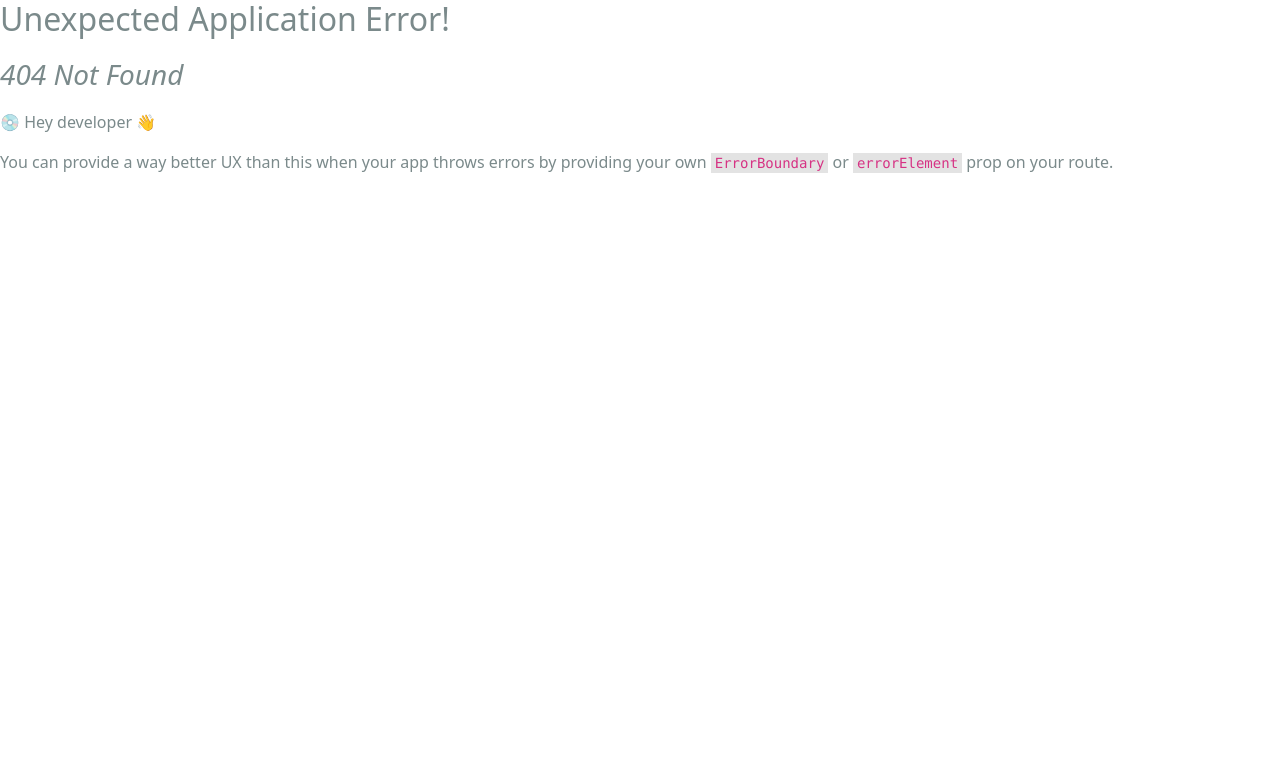
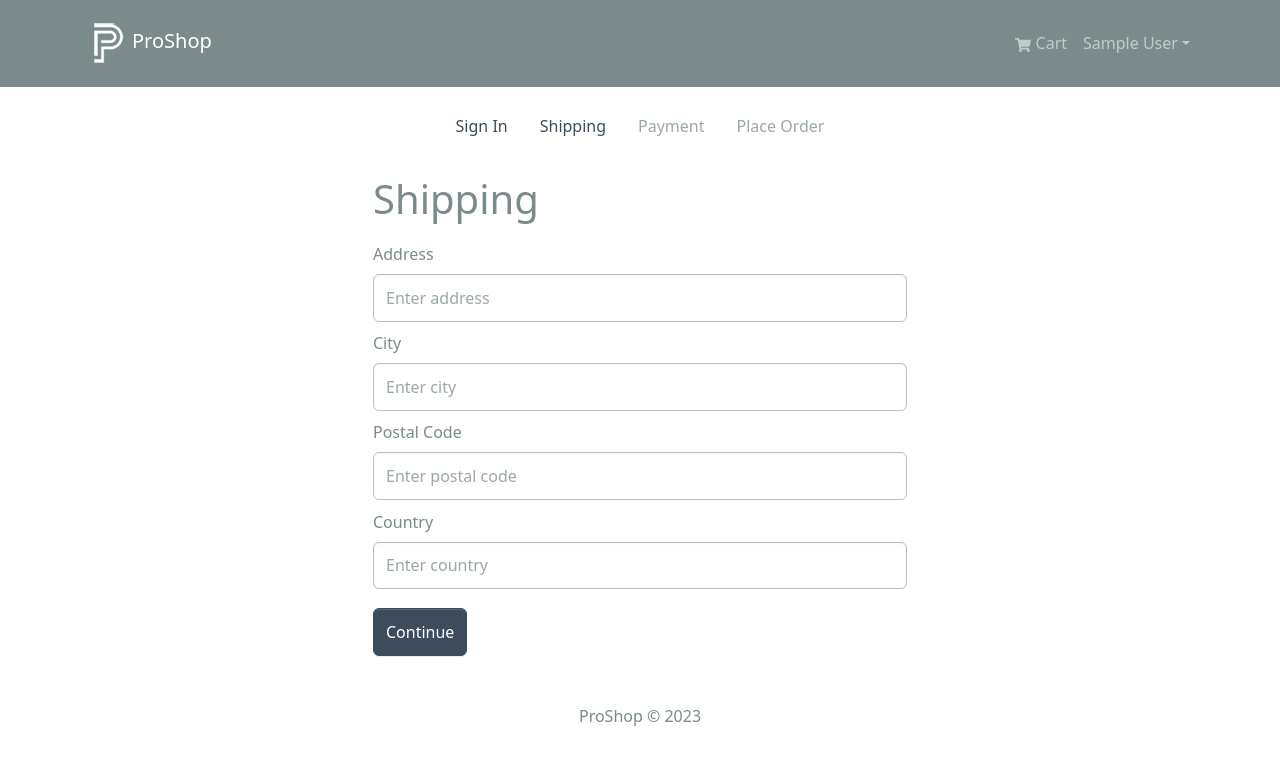
Before and after one commit to jsilver88/proshop, a React (Vite) app in the folder frontend/: page /shipping in a window 1280 px wide. Before the commit this address had no page. Shown: the top 760 px of the page. Built offline with nearby package versions, Linux system fonts and the light colour scheme; sample sign-in values are in the browser's storage.

Commit message:
created the shipping page, implemented the private route page if a user is logged in, checkout steps, payment method

```diff
--- /dev/null
+++ b/frontend/src/components/CheckoutSteps.jsx
@@ -0,0 +1,46 @@
+import { Nav } from "react-bootstrap"
+import { LinkContainer } from "react-router-bootstrap"
+
+const CheckoutSteps = ({ step1, step2, step3, step4 }) => {
+  return (
+    <Nav className="justify-content-center mb-4">
+      <Nav.Item>
+        {step1 ? (
+          <LinkContainer to="/login">
+            <Nav.Link>Sign In</Nav.Link>
+          </LinkContainer>
+        ) : (
+          <Nav.Link disabled>Sign In</Nav.Link>
+        )}
+      </Nav.Item>
+      <Nav.Item>
+        {step2 ? (
+          <LinkContainer to="/shipping">
+            <Nav.Link>Shipping</Nav.Link>
+          </LinkContainer>
+        ) : (
+          <Nav.Link disabled>Shipping</Nav.Link>
+        )}
+      </Nav.Item>
+      <Nav.Item>
+        {step3 ? (
+          <LinkContainer to="/payment">
+            <Nav.Link>Payment</Nav.Link>
+          </LinkContainer>
+        ) : (
+          <Nav.Link disabled>Payment</Nav.Link>
+        )}
+      </Nav.Item>
+      <Nav.Item>
+        {step4 ? (
+          <LinkContainer to="/placeorder">
+            <Nav.Link>Pace Order</Nav.Link>
+          </LinkContainer>
+        ) : (
+          <Nav.Link disabled>Place Order</Nav.Link>
+        )}
+      </Nav.Item>
+    </Nav>
+  )
+}
+export default CheckoutSteps
--- /dev/null
+++ b/frontend/src/components/PrivateRoute.jsx
@@ -0,0 +1,9 @@
+import { Outlet, Navigate } from "react-router-dom"
+import { useSelector } from "react-redux"
+
+const PrivateRoute = () => {
+  const { userInfo } = useSelector((state) => state.auth)
+
+  return userInfo ? <Outlet /> : <Navigate to="/login" replace />
+}
+export default PrivateRoute
--- a/frontend/src/main.jsx
+++ b/frontend/src/main.jsx
@@ -9,13 +9,16 @@ import {
 import { Provider } from "react-redux"
 import store from "./store.js"
 import App from "./App.jsx"
+import PrivateRoute from "./components/PrivateRoute.jsx"
 import HomeScreen from "./screens/HomeScreen.jsx"
 import ProductScreen from "./screens/ProductScreen.jsx"
 import CartScreen from "./screens/CartScreen.jsx"
 import LoginScreen from "./screens/LoginScreen.jsx"
 import RegisterScreen from "./screens/RegisterScreen.jsx"
+import ShippingScreen from "./screens/ShippingScreen.jsx"
 import "./assets/styles/bootstrap.custom.css"
 import "./index.css"
+import PaymentScreen from "./screens/PaymentScreen.jsx"
 
 const router = createBrowserRouter(
   createRoutesFromElements(
@@ -25,6 +28,11 @@ const router = createBrowserRouter(
       <Route path="/cart" element={<CartScreen />} />
       <Route path="/login" element={<LoginScreen />} />
       <Route path="/register" element={<RegisterScreen />} />
+
+      <Route path="" element={<PrivateRoute />}>
+        <Route path="/shipping" element={<ShippingScreen />} />
+        <Route path="/payment" element={<PaymentScreen />} />
+      </Route>
     </Route>
   )
 )
--- /dev/null
+++ b/frontend/src/screens/PaymentScreen.jsx
@@ -0,0 +1,59 @@
+import { useState, useEffect } from "react"
+import { useDispatch, useSelector } from "react-redux"
+import { useNavigate } from "react-router-dom"
+import { Form, Button, Col } from "react-bootstrap"
+import FormContainer from "../components/FormContainer"
+import CheckoutSteps from "../components/CheckoutSteps"
+import { savePaymentMethod } from "../slices/cartSlice"
+
+const PaymentScreen = () => {
+  const [paymentMethod, setPaymentMethod] = useState("PayPal")
+
+  const dispatch = useDispatch()
+  const navigate = useNavigate()
+
+  const cart = useSelector((state) => state.cart)
+  const { shippingAddress } = cart
+
+  useEffect(() => {
+    if (!shippingAddress) {
+      navigate("/shipping")
+    }
+  }, [shippingAddress, navigate])
+
+  const submitHandler = (e) => {
+    e.preventDefault()
+    dispatch(savePaymentMethod(paymentMethod))
+    navigate("/placeorder")
+  }
+
+  return (
+    <FormContainer>
+      <CheckoutSteps step1 step2 step3 />
+      <h1>Paymenth Method</h1>
+
+      <Form onSubmit={submitHandler}>
+        <Form.Group>
+          <Form.Label as="legend">Select Method</Form.Label>
+          <Col>
+            <Form.Check
+              type="radio"
+              className="my-2"
+              label="PayPal or Credit Card"
+              id="PayPal"
+              name="paymentMethod"
+              value="PayPal"
+              checked
+              onChange={(e) => setPaymentMethod(e.target.value)}
+            ></Form.Check>
+          </Col>
+        </Form.Group>
+
+        <Button type="submit" variant="primary" className="my-2">
+          Continue
+        </Button>
+      </Form>
+    </FormContainer>
+  )
+}
+export default PaymentScreen
--- a/frontend/src/screens/RegisterScreen.jsx
+++ b/frontend/src/screens/RegisterScreen.jsx
@@ -35,7 +35,7 @@ const RegisterScreen = () => {
     e.preventDefault()
 
     if (password !== confirmPassword) {
-      toast.error("Password do not match")
+      toast.error("Passwords do not match")
     } else {
       try {
         const res = await register({ name, email, password }).unwrap()
--- /dev/null
+++ b/frontend/src/screens/ShippingScreen.jsx
@@ -0,0 +1,77 @@
+import { useState } from "react"
+import { useSelector, useDispatch } from "react-redux"
+import { useNavigate } from "react-router-dom"
+import { Form, Button } from "react-bootstrap"
+import FormContainer from "../components/FormContainer"
+import { saveShippingAddress } from "../slices/cartSlice"
+import CheckoutSteps from "../components/CheckoutSteps"
+
+const ShippingScreen = () => {
+  const cart = useSelector((state) => state.cart)
+  const { shippingAddress } = cart
+
+  const [address, setAddress] = useState(shippingAddress?.address || "")
+  const [city, setCity] = useState(shippingAddress?.city || "")
+  const [postalCode, setPostalCode] = useState(
+    shippingAddress?.postalCode || ""
+  )
+  const [country, setCountry] = useState(shippingAddress?.country || "")
+
+  const dispatch = useDispatch()
+  const navigate = useNavigate()
+
+  const submitHandler = (e) => {
+    e.preventDefault()
+    dispatch(saveShippingAddress({ address, city, postalCode, country }))
+    navigate("/payment")
+  }
+
+  return (
+    <FormContainer>
+      <CheckoutSteps step1 step2 />
+      <h1>Shipping</h1>
+      <Form onSubmit={submitHandler}>
+        <Form.Group controlId="address" className="my-2">
+          <Form.Label>Address</Form.Label>
+          <Form.Control
+            type="text"
+            placeholder="Enter address"
+            value={address}
+            onChange={(e) => setAddress(e.target.value)}
+          ></Form.Control>
+        </Form.Group>
+        <Form.Group controlId="city" className="my-2">
+          <Form.Label>City</Form.Label>
+          <Form.Control
+            type="text"
+            placeholder="Enter city"
+            value={city}
+            onChange={(e) => setCity(e.target.value)}
+          ></Form.Control>
+        </Form.Group>
+        <Form.Group controlId="postalCode" className="my-2">
+          <Form.Label>Postal Code</Form.Label>
+          <Form.Control
+            type="text"
+            placeholder="Enter postal code"
+            value={postalCode}
+            onChange={(e) => setPostalCode(e.target.value)}
+          ></Form.Control>
+        </Form.Group>
+        <Form.Group controlId="country" className="my-2">
+          <Form.Label>Country</Form.Label>
+          <Form.Control
+            type="text"
+            placeholder="Enter country"
+            value={country}
+            onChange={(e) => setCountry(e.target.value)}
+          ></Form.Control>
+        </Form.Group>
+        <Button type="submit" variant="primary" className="my-2">
+          Continue
+        </Button>
+      </Form>
+    </FormContainer>
+  )
+}
+export default ShippingScreen
--- a/frontend/src/slices/cartSlice.js
+++ b/frontend/src/slices/cartSlice.js
@@ -3,7 +3,7 @@ import { updateCart } from "../utils/cartUtils"
 
 const initialState = localStorage.getItem("cart")
   ? JSON.parse(localStorage.getItem("cart"))
-  : { cartItems: [] }
+  : { cartItems: [], shippingAddress: {}, paymentMethod: "PayPal" }
 
 const cartSlice = createSlice({
   name: "cart",
@@ -28,9 +28,22 @@ const cartSlice = createSlice({
       state.cartItems = state.cartItems.filter((x) => x._id !== action.payload)
       return updateCart(state)
     },
+    saveShippingAddress: (state, action) => {
+      state.shippingAddress = action.payload
+      return updateCart(state)
+    },
+    savePaymentMethod: (state, action) => {
+      state.paymentMethod = action.payload
+      return updateCart(state)
+    },
   },
 })
 
-export const { addToCart, removeFromCart } = cartSlice.actions
+export const {
+  addToCart,
+  removeFromCart,
+  saveShippingAddress,
+  savePaymentMethod,
+} = cartSlice.actions
 
 export default cartSlice.reducer
```
